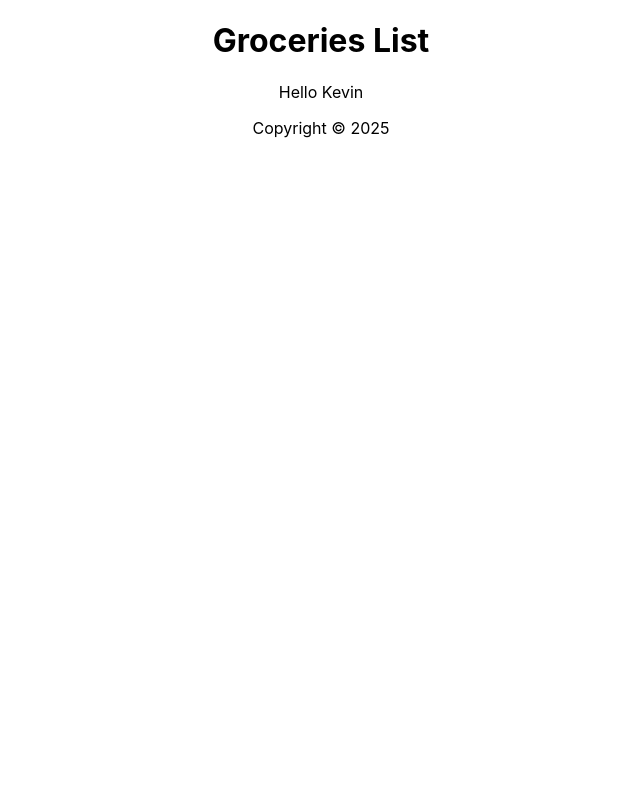
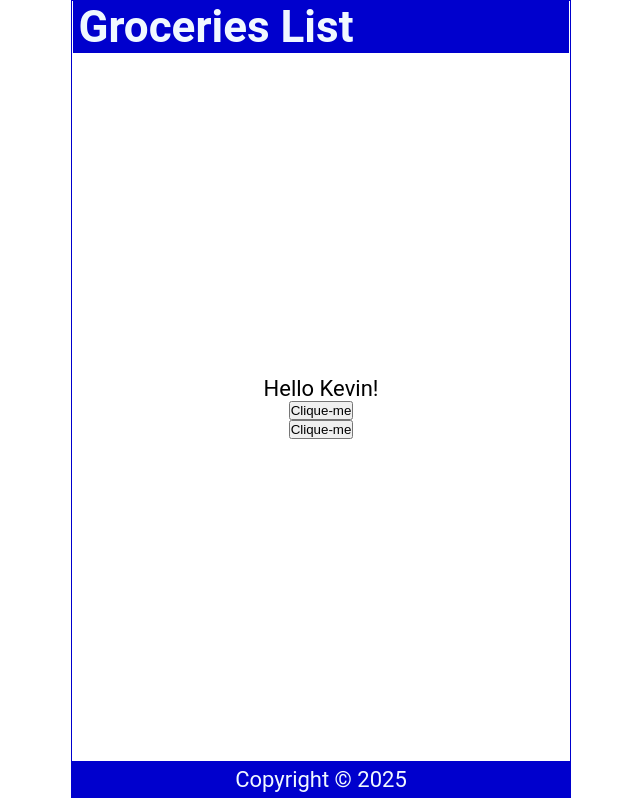
Before and after one commit to otorquati/ReactNativeTutorial, a React (Create React App) app: page / in a window 1280 px wide. Shown: the whole page, without its empty margins (319-959 px from the left). Built offline with nearby package versions, Linux system fonts and the light colour scheme; the HTML template or start-up script is replaced by a standard one.

Commit message:
feat: tutorial 4 - applying CSS styles

```diff
--- a/src/App.js
+++ b/src/App.js
@@ -1,4 +1,3 @@
-import './App.css';
 import Header from './Header';
 import Content from './Content';
 import Footer from './Footer';
--- a/src/Content.js
+++ b/src/Content.js
@@ -6,9 +6,17 @@ const Content = () => {
     const int = Math.floor(Math.random() * 3);
     return names[int];
   }
+  const handleClick = () => {
+    console.log('Você clicou!')
+  }
+  const handleClick2 = (name) => {
+    console.log(`${name} foi clicado`)
+  }
   return (
 	<main>
-		<p>Hello { handleNameChanges() }</p>
+		<p>Hello { handleNameChanges() }!</p>
+    <button onClick={handleClick}>Clique-me</button>
+    <button onClick={()=>handleClick2('Dave')}>Clique-me</button>
 	</main>
   )
 }
--- a/src/Header.js
+++ b/src/Header.js
@@ -1,6 +1,7 @@
 import React from 'react'
 
 const Header = () => {
+
   return (
 	<header>
 		<h1>Groceries List</h1>
--- a/src/index.css
+++ b/src/index.css
@@ -1,12 +1,63 @@
+
+* {
+  margin: 0;
+  padding: 0;
+  box-sizing: border-box;
+}
+
+html {
+  font-size: 22px;
+}
+
 body {
-  margin: 0;
-  font-family: -apple-system, BlinkMacSystemFont, 'Segoe UI', 'Roboto', 'Oxygen',
+  min-height: 100vh;
+  font-family: 'Roboto', 'Oxygen',
     'Ubuntu', 'Cantarell', 'Fira Sans', 'Droid Sans', 'Helvetica Neue',
     sans-serif;
   -webkit-font-smoothing: antialiased;
   -moz-osx-font-smoothing: grayscale;
 }
 
+.App {
+  display: flex;
+  flex-direction: column;
+  justify-content: center;
+  align-items: center;
+  height: calc(100vh - 2px);
+  max-width: 500px;
+  border: 1px solid mediumblue;
+  margin: auto;
+}
+
+header {
+  width: calc(100% - 2px);
+  padding: 0 0.25rem;
+  background-color: mediumblue;
+  color: aliceblue;
+  display: flex;
+  justify-content: space-between;
+  align-items: center;
+}
+
+main {
+   width: 100%;
+  display: flex;
+  flex-direction: column;
+  flex-grow: 1;
+  justify-content: center;
+  align-items: center;
+  overflow-y: auto;
+}
+
+footer {
+  width: 100%;
+  padding: 0.25em;
+  background-color: mediumblue;
+  color: aliceblue;
+  display: grid;
+  place-content: center;
+}
+
 code {
   font-family: source-code-pro, Menlo, Monaco, Consolas, 'Courier New',
     monospace;
```
Also changed, not shown: src/logo.svg (deleted).
